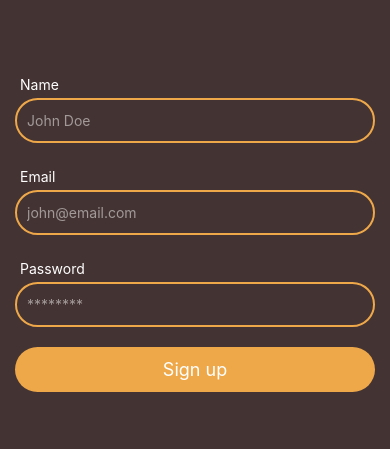
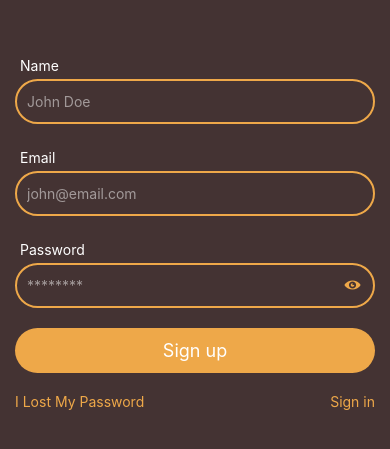
Before and after one commit to fevico/Podify-Player, a React Native app in the folder PodifyPlayer/: screen / in a window 390 px wide. Shown: the part 191-640 px from the top of the page. Built offline with nearby package versions, Linux system fonts and the light colour scheme.

Commit message:
registration-setup

```diff
--- a/PodifyPlayer/babel.config.js
+++ b/PodifyPlayer/babel.config.js
@@ -14,7 +14,8 @@ module.exports = {
                "@src": "./src",
              }
            }
-        ]
+        ],
+        ['react-native-reanimated/plugin'],
       ]
 
 };
--- a/PodifyPlayer/package.json
+++ b/PodifyPlayer/package.json
@@ -14,6 +14,7 @@
     "react": "18.2.0",
     "react-native": "0.72.7",
     "react-native-reanimated": "^3.5.4",
+    "react-native-vector-icons": "^10.0.2",
     "yup": "^1.3.2"
   },
   "devDependencies": {
@@ -24,6 +25,7 @@
     "@react-native/metro-config": "^0.72.11",
     "@tsconfig/react-native": "^3.0.0",
     "@types/react": "^18.0.24",
+    "@types/react-native-vector-icons": "^6.4.17",
     "@types/react-test-renderer": "^18.0.0",
     "babel-jest": "^29.2.1",
     "babel-plugin-module-resolver": "^5.0.0",
--- a/PodifyPlayer/src/components/form/AuthInputField.tsx
+++ b/PodifyPlayer/src/components/form/AuthInputField.tsx
@@ -1,7 +1,7 @@
 import AppInput from '@ui/AppInput';
 import colors from '@utils/colors';
 import {useFormikContext} from 'formik';
-import {FC} from 'react';
+import {FC, ReactNode, useEffect} from 'react';
 import {
   View,
   StyleSheet,
@@ -9,7 +9,15 @@ import {
   TextInputProps,
   StyleProp,
   ViewStyle,
+  Pressable,
 } from 'react-native';
+import Animated, {
+  useAnimatedStyle,
+  useSharedValue,
+  withSequence,
+  withSpring,
+  withTiming,
+} from 'react-native-reanimated';
 
 interface Props {
   name: string;
@@ -19,9 +27,13 @@ interface Props {
   autoCapitalize?: TextInputProps['autoCapitalize'];
   secureTextEntry?: boolean;
   containerStyle?: StyleProp<ViewStyle>;
+  rightIcon?: ReactNode;
+  onRightIconPress?(): void;
 }
 
 const AuthInputField: FC<Props> = props => {
+  const inputTransformValue = useSharedValue(0);
+
   const {handleChange, values, errors, handleBlur, touched} = useFormikContext<{
     [key: string]: string;
   }>();
@@ -34,16 +46,41 @@ const AuthInputField: FC<Props> = props => {
     secureTextEntry,
     containerStyle,
     name,
+    rightIcon,
+    onRightIconPress,
   } = props;
 
   const errorMsg = touched[name] && errors[name] ? errors[name] : '';
 
+  const shakeUI = () => {
+    inputTransformValue.value = withSequence(
+      withTiming(-10, {duration: 50}),
+      withSpring(0, {
+        damping: 8,
+        mass: 0.5,
+        stiffness: 1000,
+        restDisplacementThreshold: 0.1,
+      }),
+    );
+  };
+
+  const inputStyle = useAnimatedStyle(() => {
+    return {
+      transform: [{translateX: inputTransformValue.value}],
+    };
+  });
+
+  useEffect(() => {
+    if (errorMsg) shakeUI();
+  }, [errorMsg]);
+
   return (
-    <View style={[styles.container, containerStyle]}>
+    <Animated.View style={[containerStyle, inputStyle]}>
       <View style={styles.labelContainer}>
         <Text style={styles.label}>{label}</Text>
         <Text style={styles.errorMsg}>{errorMsg}</Text>
       </View>
+      <View>
         <AppInput
           placeholder={placeholder}
           keyboardType={keyboardType}
@@ -53,12 +90,18 @@ const AuthInputField: FC<Props> = props => {
           value={values[name]}
           onBlur={handleBlur(name)}
         />
+
+        {rightIcon ? (
+          <Pressable onPress={onRightIconPress} style={styles.rightIcon}>
+            {rightIcon}
+          </Pressable>
+        ) : null}
       </View>
+    </Animated.View>
   );
 };
 
 const styles = StyleSheet.create({
-  container: {},
   labelContainer: {
     flexDirection: 'row',
     alignItems: 'center',
@@ -71,6 +114,15 @@ const styles = StyleSheet.create({
   errorMsg: {
     color: colors.ERROR,
   },
+  rightIcon: {
+    width: 45,
+    height: 45,
+    position: 'absolute',
+    top: 0,
+    right: 0,
+    justifyContent: 'center',
+    alignItems: 'center',
+  },
 });
 
 export default AuthInputField;
--- /dev/null
+++ b/PodifyPlayer/src/ui/AppLink.tsx
@@ -0,0 +1,24 @@
+import colors from '@utils/colors';
+import {FC} from 'react';
+import {StyleSheet, Pressable, Text} from 'react-native';
+
+interface Props {
+  title: string;
+  onPress?(): void;
+}
+
+const AppLink: FC<Props> = ({title, onPress}) => {
+  return (
+    <Pressable onPress={onPress}>
+      <Text style={styles.title}>{title}</Text>
+    </Pressable>
+  );
+};
+
+const styles = StyleSheet.create({
+  title: {
+    color: colors.SECONDARY,
+  },
+});
+
+export default AppLink;
--- /dev/null
+++ b/PodifyPlayer/src/ui/PasswordVisibilityIcon.tsx
@@ -0,0 +1,17 @@
+import colors from '@utils/colors';
+import {FC} from 'react';
+import Icon from 'react-native-vector-icons/Entypo';
+
+interface Props {
+  privateIcon: boolean;
+}
+
+const PasswordVisibilityIcon: FC<Props> = ({privateIcon}) => {
+  return privateIcon ? (
+    <Icon name="eye" color={colors.SECONDARY} size={16} />
+  ) : (
+    <Icon name="eye-with-line" color={colors.SECONDARY} size={16} />
+  );
+};
+
+export default PasswordVisibilityIcon;
--- a/PodifyPlayer/src/views/auth/SignUp.tsx
+++ b/PodifyPlayer/src/views/auth/SignUp.tsx
@@ -1,10 +1,12 @@
 import AuthInputField from '@components/form/AuthInputField';
 import Form from '@components/form/Index';
 import colors from '@utils/colors';
-import {FC} from 'react';
-import {Button, SafeAreaView, StyleSheet, View} from 'react-native';
+import {FC, useState} from 'react';
+import {SafeAreaView, StyleSheet, View} from 'react-native';
 import * as yup from 'yup';
 import SubmitBtn from '@components/form/SubmitBtn';
+import PasswordVisibilityIcon from '@ui/PasswordVisibilityIcon';
+import AppLink from '@ui/AppLink';
 
 const signupSchema = yup.object({
   name: yup
@@ -37,6 +39,13 @@ const initialValues = {
 };
 
 const SignUp: FC<Props> = props => {
+
+  const [secureEntry, setSecureEntry] = useState(true);
+
+  const togglePasswordView = () => {
+    setSecureEntry(!secureEntry)
+  }
+
   return (
     <SafeAreaView style={styles.container}>
       <Form
@@ -65,10 +74,17 @@ const SignUp: FC<Props> = props => {
             placeholder="********"
             label="Password"
             autoCapitalize="none"
-            secureTextEntry
+            secureTextEntry={secureEntry}
             containerStyle={styles.marginBottom}
+            rightIcon={<PasswordVisibilityIcon privateIcon={secureEntry}/>}
+            onRightIconPress={togglePasswordView}
           />
           <SubmitBtn title="Sign up" />
+
+          <View style={styles.linkContainer}>
+            <AppLink title="I Lost My Password"/>
+            <AppLink title="Sign in"/>
+          </View>
         </View>
       </Form>
     </SafeAreaView>
@@ -89,6 +105,12 @@ const styles = StyleSheet.create({
   marginBottom: {
     marginBottom: 20,
   },
+  linkContainer:{
+    flexDirection: 'row',
+    alignItems: 'center',
+    justifyContent: 'space-between',
+    marginTop: 20,
+  }
 });
 
 export default SignUp;
```
Also changed, not shown: PodifyPlayer/src/ui/AppInput.tsx (line endings or trailing spaces), 3 other files (tests, documents, lock files or other folders). Lines whose indentation alone changed are shown as unchanged.
